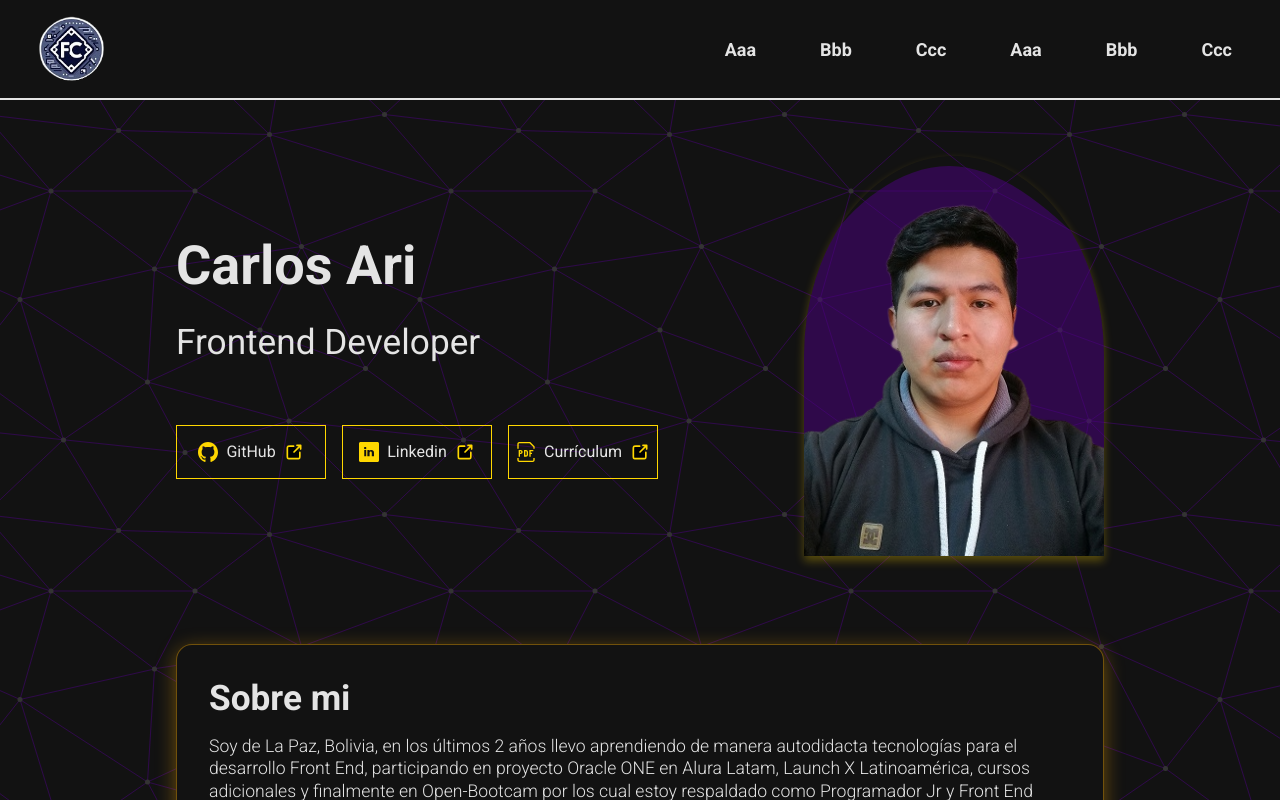
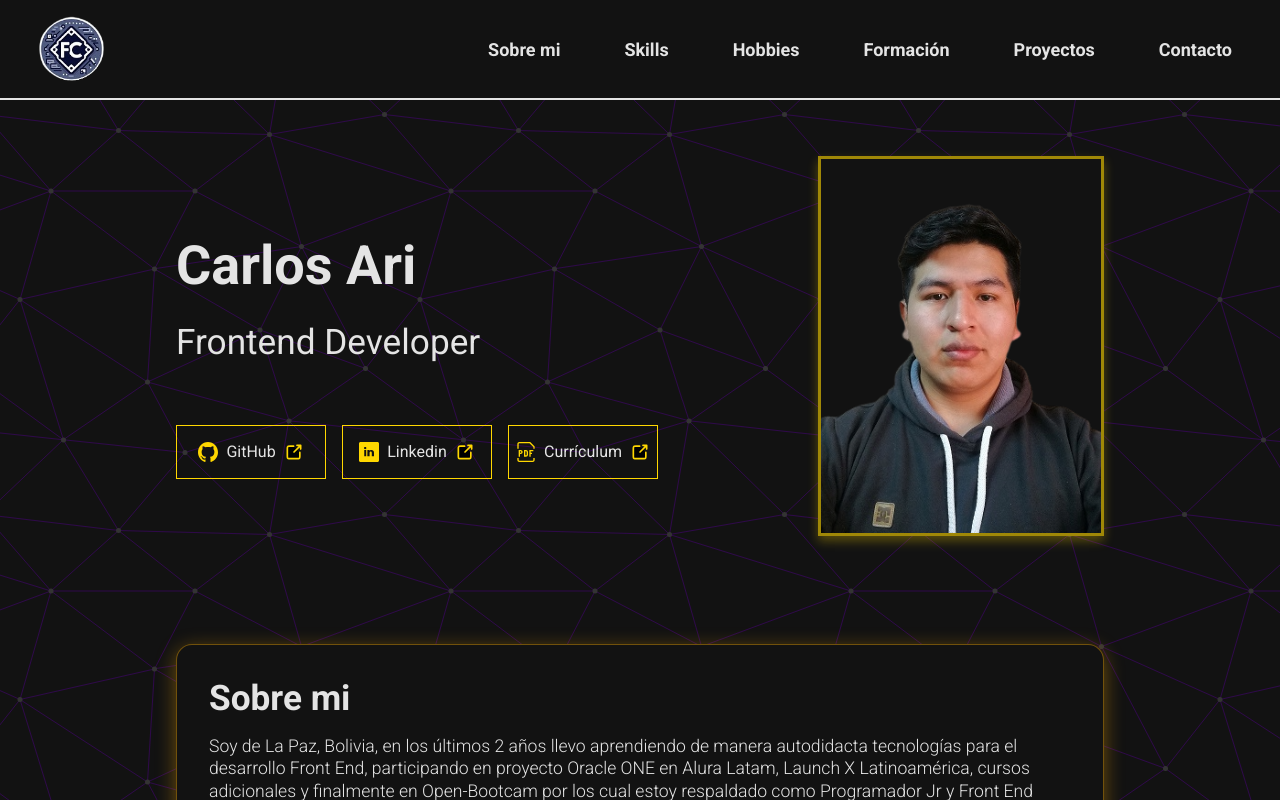
Before and after one commit to FreddyCA/Portafolio-React, a React (Vite) app: page / in a window 1280 px wide. Shown: the top 800 px of the page. Built offline with nearby package versions, Linux system fonts and the light colour scheme.

Commit message:
applied css to form, enhanced about me

```diff
--- a/src/App.jsx
+++ b/src/App.jsx
@@ -7,6 +7,7 @@ import Hobbies from "./sections/Hobbies/Hobbies";
 import Academic from "./sections/Academic/Academic";
 import ExpProf from "./sections/ExpProf/ExpProf";
 import Footer from "./sections/Footer/Footer";
+import Contact from "./sections/Contact/Contact";
 
 const App = () => {
   return (
@@ -14,13 +15,12 @@ const App = () => {
       <GlobalStyle />
       <NavBar></NavBar>
       <AboutMe></AboutMe>
-      <Person></Person>
+      <Person />
       <Skills />
       <Hobbies />
       <Academic />
       <ExpProf />
-
-
+      <Contact></Contact>
       <Footer></Footer>
     </>
   );
--- /dev/null
+++ b/src/components/Form/Form.jsx
@@ -0,0 +1,163 @@
+import { useState } from "react";
+import styled, { css } from "styled-components";
+
+const FormContentStyle = styled.div`
+  width: 400px;
+  background-color: skyblue;
+  padding: 2rem;
+`;
+
+const FormNameStyle = styled.h3`
+  font-size: 2rem;
+  font-weight: 700;
+  margin-bottom: 0.5rem;
+
+  ${(props) =>
+    props.$small &&
+    css`
+      font-weight: 300;
+      font-size: 1.2rem;
+      margin-bottom: 1rem;
+    `}
+`;
+
+const FormStyle = styled.form`
+  display: flex;
+  flex-direction: column;
+`;
+
+const FormLabelStyle = styled.label`
+  margin-bottom: 0.5rem;
+  font-weight: 700;
+`;
+
+const FormInputStyle = styled.input`
+  padding: 0.5rem;
+  margin-bottom: 0.2rem;
+  border: none;
+  font-size: 1rem;
+  border-bottom: 2px solid transparent;
+
+  &:focus {
+    outline: none;
+    border-bottom: 2px solid blue;
+  }
+`;
+
+const FormTextStyle = styled.textarea`
+  margin-bottom: 0.2rem;
+  font-size: 1rem;
+  border: none;
+  resize: none;
+  padding: 0.5rem;
+  min-height: 3rem;
+  font-family: "Roboto", sans-serif;
+  border-bottom: 2px solid transparent;
+
+  &:focus {
+    outline: none;
+    border-bottom: 2px solid blue;
+  }
+`;
+
+const FormTextErrorStyle = styled.p`
+  font-size: 0.875rem;
+  font-weight: 300;
+  padding: 0 0.5rem;
+  visibility: h;
+  margin-bottom: 0.575rem;
+`;
+
+const FormButtonStyle = styled.button`
+  background-color: red;
+  margin-top: 2rem;
+  color: white;
+  padding: 10px 20px;
+  border: none;
+  cursor: pointer;
+`;
+
+const Form = () => {
+
+  const [formData, setFormData] = useState({
+    name: "",
+    email: "",
+    subject: "",
+    message: "",
+  });
+    // agregar error para mensaje de error, usar useref o algo similar
+
+  // const [error, setError] = useState(true);
+
+  const handleChange = (e) => {
+    const { name, value } = e.target;
+    setFormData({
+      ...formData,
+      [name]: value,
+    });
+
+  };
+
+  const handleSubmit = (e) => {
+    e.preventDefault();
+
+    console.log(formData);
+  };
+
+  return (
+    <FormContentStyle>
+      <FormNameStyle>Contacto</FormNameStyle>
+      <FormNameStyle $small>¿Quieres contactarme?</FormNameStyle>
+      <FormNameStyle $small>
+        Complete el siguiente formulario y me pondré en contacto con usted lo
+        antes posible.
+      </FormNameStyle>
+      <FormStyle onSubmit={handleSubmit} autoComplete="on">
+        <FormLabelStyle htmlFor="name">Nombre</FormLabelStyle>
+        <FormInputStyle
+          type="text"
+          id="name"
+          name="name"
+          value={formData.nombre}
+          onChange={handleChange}
+          autoComplete="on"
+        ></FormInputStyle>
+        <FormTextErrorStyle>Error</FormTextErrorStyle>
+
+        <FormLabelStyle htmlFor="email">Correo</FormLabelStyle>
+        <FormInputStyle
+          type="email"
+          id="email"
+          name="email"
+          value={formData.correo}
+          onChange={handleChange}
+          autoComplete="on"
+        ></FormInputStyle>
+        <FormTextErrorStyle>Error</FormTextErrorStyle>
+
+        <FormLabelStyle htmlFor="subject">Asunto</FormLabelStyle>
+        <FormInputStyle
+          type="text"
+          id="subject"
+          name="subject"
+          value={formData.asunto}
+          onChange={handleChange}
+        ></FormInputStyle>
+        <FormTextErrorStyle>Error</FormTextErrorStyle>
+
+        <FormLabelStyle htmlFor="message">Mensaje</FormLabelStyle>
+        <FormTextStyle
+          id="message"
+          name="message"
+          value={formData.mensaje}
+          onChange={handleChange}
+        ></FormTextStyle>
+        <FormTextErrorStyle>Error</FormTextErrorStyle>
+
+        <FormButtonStyle type="submit">Enviar</FormButtonStyle>
+      </FormStyle>
+    </FormContentStyle>
+  );
+};
+
+export default Form;
--- a/src/components/MenuNav/MenuNav.jsx
+++ b/src/components/MenuNav/MenuNav.jsx
@@ -54,7 +54,7 @@ const MenuNavItemStyle = styled.div`
       box-shadow: 5px 10px 15px rgba(275, 275, 275, 0.3);
     }
     &:nth-child(5) {
-      animation-delay: 0.20s;
+      animation-delay: 0.2s;
       z-index: 17;
     }
     &:nth-child(6) {
@@ -62,7 +62,7 @@ const MenuNavItemStyle = styled.div`
       z-index: 16;
     }
     &:nth-child(7) {
-      animation-delay: 0.30s;
+      animation-delay: 0.3s;
       z-index: 15;
       box-shadow: 5px 10px 15px rgba(275, 275, 275, 0.3);
     }
@@ -138,6 +138,26 @@ const MenuNavLinkStyle = styled.a`
 `;
 
 const MenuNav = () => {
+  const data = [
+    {"id":"#sobre_mi",
+    "text": "Sobre mi"
+    },
+    {"id":"#skills",
+    "text": "Skills"
+    },
+    {"id":"#hobbies",
+    "text": "Hobbies"
+    },
+    {"id":"#formacion",
+    "text": "Formación"
+    },
+    {"id":"#proyectos",
+    "text": "Proyectos"
+    },
+    {"id":"#contacto",
+    "text": "Contacto"
+    }
+  ];
   const [menuEstado, setMenuEstado] = useState(true);
 
   const toggleMenu = () => {
@@ -149,24 +169,11 @@ const MenuNav = () => {
         toggleMenu={toggleMenu}
         menuEstado={menuEstado}
       ></IconMenuNav>
-      <MenuNavItemStyle $menuEstado={menuEstado}>
-        <MenuNavLinkStyle>Aaa</MenuNavLinkStyle>
-      </MenuNavItemStyle>
-      <MenuNavItemStyle $menuEstado={menuEstado}>
-        <MenuNavLinkStyle>Bbb</MenuNavLinkStyle>
-      </MenuNavItemStyle>
-      <MenuNavItemStyle $menuEstado={menuEstado}>
-        <MenuNavLinkStyle>Ccc</MenuNavLinkStyle>
-      </MenuNavItemStyle>
-      <MenuNavItemStyle $menuEstado={menuEstado}>
-        <MenuNavLinkStyle>Aaa</MenuNavLinkStyle>
-      </MenuNavItemStyle>
-      <MenuNavItemStyle $menuEstado={menuEstado}>
-        <MenuNavLinkStyle>Bbb</MenuNavLinkStyle>
-      </MenuNavItemStyle>
-      <MenuNavItemStyle $menuEstado={menuEstado}>
-        <MenuNavLinkStyle>Ccc</MenuNavLinkStyle>
-      </MenuNavItemStyle>
+      {data.map((item, index) => (
+        <MenuNavItemStyle key={index} $menuEstado={menuEstado}>
+          <MenuNavLinkStyle href={item.id}>{item.text}</MenuNavLinkStyle>
+        </MenuNavItemStyle>
+      ))}
     </MenuNavStyle>
   );
 };
--- a/src/sections/AboutMe/AboutMe.jsx
+++ b/src/sections/AboutMe/AboutMe.jsx
@@ -1,7 +1,6 @@
-import styled from "styled-components";
+import styled, { keyframes } from "styled-components";
 import ContentSections from "../../components/ContentSections/ContentSections";
 
-import PefilPhotoBG from "../../assets/svg/blob.svg";
 import PefilPhoto from "../../assets/ofi-small.png";
 import Button from "../../components/Button/Button";
 import Name from "../../components/Name/Name";
@@ -17,18 +16,26 @@ const AboutMeStyle = styled.div`
   justify-content: space-between;
 `;
 
+const borderAnimation = keyframes`
+  0%, 100% {
+    border-top: 3px solid transparent;
+    border-bottom: 3px solid transparent;
+    border-left: 3px solid transparent;
+    border-right: 3px solid transparent;
+  }
+  25%, 75% {
+    border-top: 3px solid rgba(275, 215, 0, 0.6);
+    border-bottom: 3px solid rgba(275, 215, 0, 0.6);
+    border-left: 3px solid rgba(275, 215, 0, 0.6);
+    border-right: 3px solid rgba(275, 215, 0, 0.6);
+  }
+`;
+
 const PerfilContentSvg = styled.div`
-  border-top-right-radius: 50%;
-  border-top-left-radius: 50%;
-  background-image: url(${PefilPhotoBG});
-  background-repeat: no-repeat;
-  background-size: 550px;
-  background-position-x: -130px;
-  background-position-y: -40px;
-  display: flex;
-  align-items: center;
-  justify-content: center;
+  height: 380px;
+  background-color: var(--color--fondoPrincipal);
   box-shadow: 0px 5px 10px rgba(275, 215, 0, 0.3);
+  animation: ${borderAnimation} 5s linear infinite;
 `;
 const PerfilSvg = styled.img`
   height: 100%;
@@ -38,7 +45,6 @@ const IconAboutSVGStyle = styled.img`
   display: flex;
   margin: 0 0.3rem;
 `;
-
 const BotonsContent = styled.div`
   display: flex;
   gap: 1rem;
--- a/src/sections/Academic/Academic.jsx
+++ b/src/sections/Academic/Academic.jsx
@@ -13,7 +13,7 @@ const AcademicStyle = styled.div`
 
 const Academic = () => {
   return (
-    <AcademicStyle>
+    <AcademicStyle id="formacion">
       <Subtitle bold>Formación Académica</Subtitle>
       <AcademicButton></AcademicButton>
     </AcademicStyle>
--- /dev/null
+++ b/src/sections/Contact/Contact.jsx
@@ -0,0 +1,22 @@
+import styled from "styled-components";
+import ContentSections from "../../components/ContentSections/ContentSections";
+import Form from "../../components/Form/Form";
+
+const ContactStyle = styled.div`
+  width: 100%;
+  background-color: red;
+  padding: 2rem;
+`;
+
+
+const Contact = () => {
+  return (
+    <ContentSections>
+      <ContactStyle id="contacto">
+        <Form></Form>
+      </ContactStyle>
+    </ContentSections>
+  );
+};
+
+export default Contact;
--- a/src/sections/ExpProf/ExpProf.jsx
+++ b/src/sections/ExpProf/ExpProf.jsx
@@ -37,7 +37,7 @@ const ExpProfInfoStyle = styled.div`
 const ExpProf = () => {
   return (
     <ContentSections>
-      <ExpProfStyled>
+      <ExpProfStyled id="proyectos">
         <Subtitle bold>Experiencia Profesional</Subtitle>
         {data.experience.map((item, index) => (
           <ExpProfContentItemStyle key={index} $isEven={index % 2 !== 0}>
--- a/src/sections/Hobbies/Hobbies.jsx
+++ b/src/sections/Hobbies/Hobbies.jsx
@@ -17,7 +17,7 @@ const HobbiesStyle = styled.div`
 const Hobbies = () => {
   return (
     <ContentSections>
-      <HobbiesStyle>
+      <HobbiesStyle id="hobbies">
         <Subtitle bold={true}>Hobbies</Subtitle>
         <HobbieButton data={data.hobbies}></HobbieButton>
       </HobbiesStyle>
--- a/src/sections/Person/Person.jsx
+++ b/src/sections/Person/Person.jsx
@@ -22,7 +22,7 @@ const PersonTextStyle = styled.p`
 const Person = () => {
   return (
     <ContentSections>
-      <PersonStyle>
+      <PersonStyle id="sobre_mi">
         <Subtitle bold={true}>Sobre mi</Subtitle>
         <PersonTextStyle>
           Soy de La Paz, Bolivia, en los últimos 2 años llevo aprendiendo de
--- a/src/sections/Skills/Skills.jsx
+++ b/src/sections/Skills/Skills.jsx
@@ -18,7 +18,7 @@ const Skills = () => {
   return (
     <>
       <ContentSections>
-        <SkillsStyle>
+        <SkillsStyle id="skills">
           <Subtitle bold={true}>Hard Skills</Subtitle>
           <SkillButton data={data.hardSkills}></SkillButton>
         </SkillsStyle>
```
